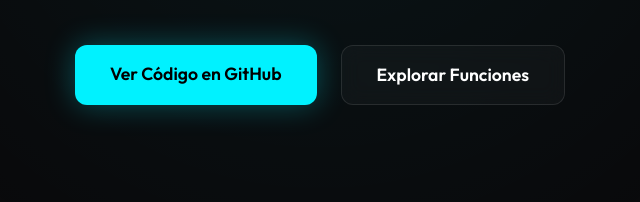
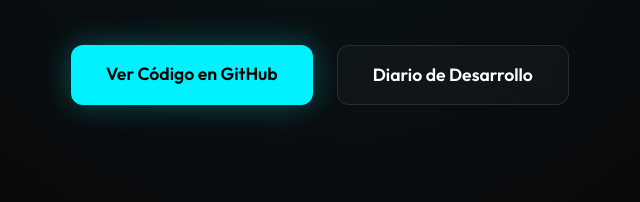
Before and after one commit to Ivancitoo-N/Barcode-scanner, a plain HTML site: page docs/index.html in a window 1280 px wide. Shown: the part 598-800 px from the top of the page, 320-960 px from the left. Drawn offline with Linux system fonts and the light colour scheme.

Commit message:
docs: update documentation with project evolution and development log

```diff
--- a/docs/index.html
+++ b/docs/index.html
@@ -262,7 +262,7 @@
 
         <div class="cta-group">
             <a href="https://github.com/Ivancitoo-N/Barcode-scanner" class="btn btn-primary">Ver Código en GitHub</a>
-            <a href="#features" class="btn btn-secondary">Explorar Funciones</a>
+            <a href="DEVELOPMENT_LOG.md" class="btn btn-secondary">Diario de Desarrollo</a>
         </div>
     </header>
 
```
Also changed, not shown: 3 other files.
